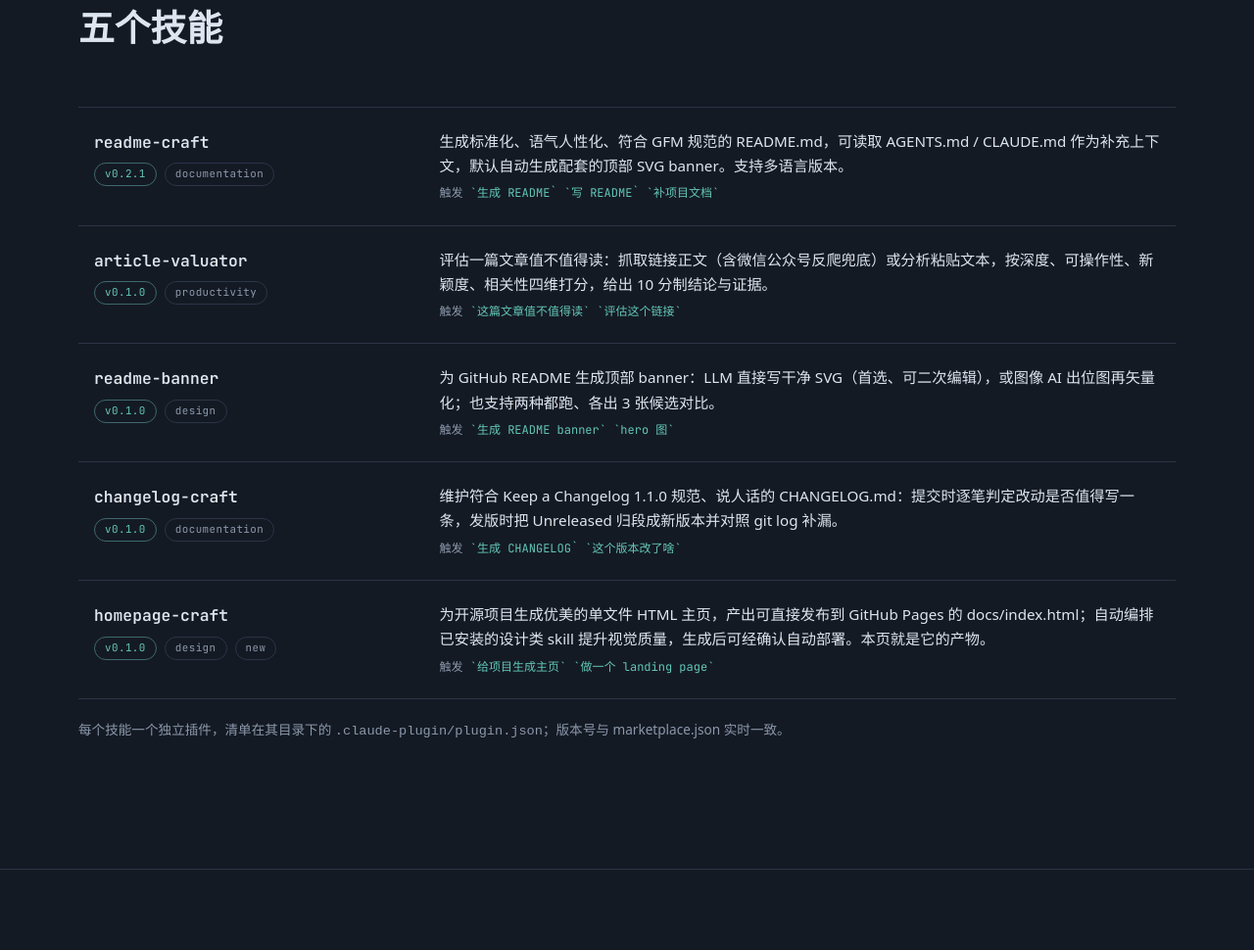
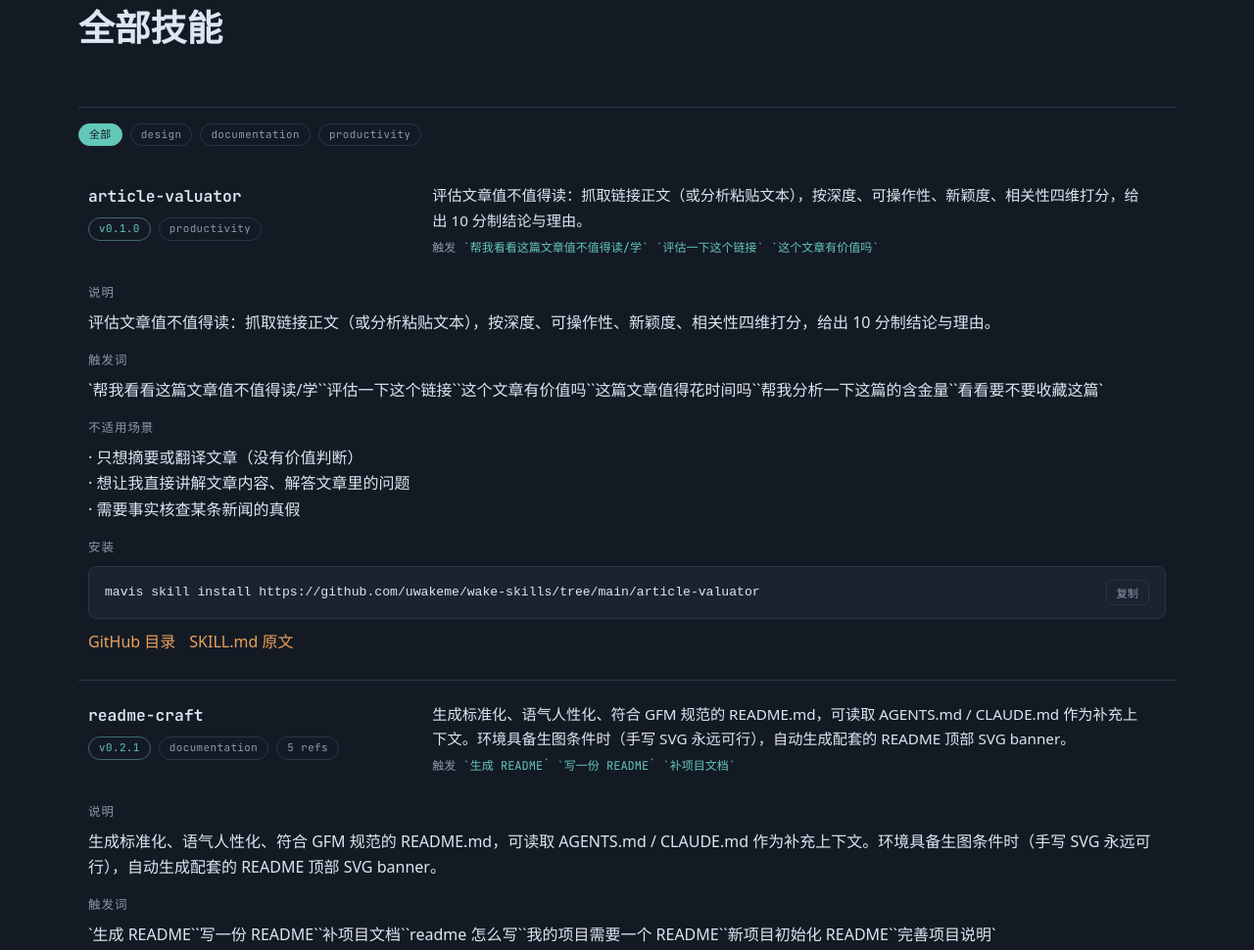
Before and after one commit to uwakeme/wake-skills, a website: page docs/index.html in a window 1280 px wide. Shown: the part 831-1801 px from the top of the page at 98% size. Drawn offline with nearby package versions, Linux system fonts and the light colour scheme.

Commit message:
feat: 主页 skill 列表改为数据驱动，含详情展开与分类筛选

```diff
--- a/docs/index.html
+++ b/docs/index.html
@@ -3,10 +3,12 @@
 <head>
 <meta charset="UTF-8">
 <meta name="viewport" content="width=device-width, initial-scale=1.0">
+<!-- auto:meta:count:begin -->
 <title>Wake-Skills — 文档、设计与效率类 AI 代理技能合集</title>
 <meta name="description" content="Wake 的个人技能合集：5 个技能覆盖 README 撰写、CHANGELOG 维护、项目主页生成、banner 设计与文章评估。同一个仓库，既是 Mavis skill 目录，也是 ZCode 插件市场，一条命令安装。">
 <meta property="og:title" content="Wake-Skills">
 <meta property="og:description" content="Wake 的个人技能合集：5 个技能覆盖 README、CHANGELOG、项目主页、banner 设计与文章评估，兼容 Mavis 与 ZCode 插件市场。">
+<!-- auto:meta:count:end -->
 <meta property="og:type" content="website">
 <meta property="og:url" content="https://uwakeme.github.io/wake-skills/">
 <meta name="twitter:card" content="summary">
@@ -229,6 +231,33 @@ footer { border-top: 1px solid var(--border); }
   .install-grid { grid-template-columns: minmax(0, 1fr); }
   .mini-install code { max-width: 55vw; }
 }
+
+/* ---------- skill detail ---------- */
+.filter-bar { display: flex; flex-wrap: wrap; gap: 8px; padding: 16px 0; }
+.filter-chip { cursor: pointer; user-select: none; }
+.filter-chip[aria-pressed="true"] { color: var(--bg); background: var(--teal); border-color: var(--teal); }
+.skill-item { border-top: 1px solid var(--border); }
+.skill-item:first-child { border-top: none; }
+.skill-toggle {
+  display: grid; grid-template-columns: 1fr auto; gap: 16px; align-items: start;
+  width: 100%; text-align: left; background: none; border: 0; cursor: pointer;
+  padding: 22px 10px; color: inherit; font: inherit;
+}
+.skill-toggle:hover { background: var(--surface); }
+.skill-detail {
+  padding: 4px 10px 26px; min-width: 0;
+  display: grid; gap: 18px;
+}
+.skill-detail dt { color: var(--dim); font-size: 0.78rem; letter-spacing: 0.08em; text-transform: uppercase; margin-bottom: 6px; }
+.skill-detail dd { margin: 0; }
+.ref-list { display: flex; flex-wrap: wrap; gap: 8px; }
+.ref-list a { font-family: var(--font-mono); font-size: 0.78rem; border: 1px solid var(--border); border-radius: 999px; padding: 3px 10px; }
+.skill-detail .cmd { margin-top: 8px; }
+#skill-load-error { padding: 24px 0; }
+/* 列表行现在是可展开的按钮：外层 .skill-toggle 已有 padding 与分隔线，
+   内层 .skill-row 若保留自己的 padding 和 border-bottom，
+   上下留白翻倍、相邻两条之间会出现 2px 粗线。这里把内层清零。 */
+.skill-item .skill-row { padding: 0; border-bottom: 0; }
 </style>
 </head>
 <body>
@@ -249,8 +278,8 @@ footer { border-top: 1px solid var(--border); }
   <div class="wrap">
     <div class="hero">
       <div class="hero-copy">
-        <p class="eyebrow">MIT<span class="sep">·</span>5 skills<span class="sep">·</span>v0.2.0<span class="sep">·</span>Mavis + ZCode</p>
-        <h1>五个技能，一条命令，<br>装进你的 <span class="accent">AI 编码代理</span></h1>
+        <p class="eyebrow">MIT<span class="sep">·</span><span id="hero-skill-count">5 skills</span><span class="sep">·</span>v0.2.0<span class="sep">·</span>Mavis + ZCode</p>
+        <h1>一套技能，一条命令，<br>装进你的 <span class="accent">AI 编码代理</span></h1>
         <p class="sub">Wake 的个人技能合集：README 撰写、CHANGELOG 维护、项目主页生成、banner 设计、文章评估。同一个仓库，既是 Mavis skill 目录，也是 ZCode 插件市场。</p>
         <div class="cta-row">
           <a class="btn btn-primary" href="https://github.com/uwakeme/wake-skills" target="_blank" rel="noopener">GitHub 仓库</a>
@@ -261,14 +290,14 @@ footer { border-top: 1px solid var(--border); }
           <button type="button" class="copy-btn" data-copy="hero-cmd" aria-label="复制安装命令">复制</button>
         </div>
       </div>
-      <div class="fm-card" role="img" aria-label="仓库名片：name wake-skills，5 个技能，MIT 协议，支持 Mavis 与 ZCode 插件两种格式">
+      <div class="fm-card" role="img" aria-label="仓库名片：name wake-skills，技能清单见下方，MIT 协议，支持 Mavis 与 ZCode 插件两种格式">
         <div class="fm-line fm-delimiter">---</div>
         <div class="fm-line"><span class="fm-key">name:</span> <span class="fm-val">wake-skills</span></div>
         <div class="fm-line"><span class="fm-key">description:</span> <span class="fm-val">|</span></div>
         <div class="fm-line fm-block">Wake 的个人技能合集：</div>
         <div class="fm-line fm-block">文档、设计与效率类技能。</div>
         <div class="fm-line"><span class="fm-key">version:</span> <span class="fm-num">0.2.0</span></div>
-        <div class="fm-line"><span class="fm-key">skills:</span> <span class="fm-num">5</span></div>
+        <div class="fm-line"><span class="fm-key">skills:</span> <span class="fm-num" id="fm-skill-count">5</span></div>
         <div class="fm-line"><span class="fm-key">license:</span> <span class="fm-val">MIT</span></div>
         <div class="fm-line"><span class="fm-key">formats:</span> <span class="fm-val">[mavis, zcode-plugin]</span></div>
         <div class="fm-line fm-delimiter">---</div>
@@ -281,61 +310,18 @@ footer { border-top: 1px solid var(--border); }
       <div class="section-head reveal">
         <span class="rule"></span>
         <span class="label">Plugins · marketplace.json</span>
-        <h2 id="skills-h2">五个技能</h2>
+        <h2 id="skills-h2">全部技能</h2>
       </div>
       <div class="shelf reveal">
-        <a class="skill-row" href="https://github.com/uwakeme/wake-skills/tree/main/readme-craft" target="_blank" rel="noopener" aria-label="readme-craft，版本 0.2.1">
-          <div>
-            <span class="skill-name">readme-craft</span>
-            <div class="chips"><span class="chip ver">v0.2.1</span><span class="chip">documentation</span></div>
-          </div>
-          <div>
-            <p class="skill-desc">生成标准化、语气人性化、符合 GFM 规范的 README.md，可读取 AGENTS.md / CLAUDE.md 作为补充上下文，默认自动生成配套的顶部 SVG banner。支持多语言版本。</p>
-            <p class="skill-triggers">触发 <span class="t">`生成 README`</span> <span class="t">`写 README`</span> <span class="t">`补项目文档`</span></p>
-          </div>
-        </a>
-        <a class="skill-row" href="https://github.com/uwakeme/wake-skills/tree/main/article-valuator" target="_blank" rel="noopener" aria-label="article-valuator，版本 0.1.0">
-          <div>
-            <span class="skill-name">article-valuator</span>
-            <div class="chips"><span class="chip ver">v0.1.0</span><span class="chip">productivity</span></div>
-          </div>
-          <div>
-            <p class="skill-desc">评估一篇文章值不值得读：抓取链接正文（含微信公众号反爬兜底）或分析粘贴文本，按深度、可操作性、新颖度、相关性四维打分，给出 10 分制结论与证据。</p>
-            <p class="skill-triggers">触发 <span class="t">`这篇文章值不值得读`</span> <span class="t">`评估这个链接`</span></p>
-          </div>
-        </a>
-        <a class="skill-row" href="https://github.com/uwakeme/wake-skills/tree/main/readme-banner" target="_blank" rel="noopener" aria-label="readme-banner，版本 0.1.0">
-          <div>
-            <span class="skill-name">readme-banner</span>
-            <div class="chips"><span class="chip ver">v0.1.0</span><span class="chip">design</span></div>
-          </div>
-          <div>
-            <p class="skill-desc">为 GitHub README 生成顶部 banner：LLM 直接写干净 SVG（首选、可二次编辑），或图像 AI 出位图再矢量化；也支持两种都跑、各出 3 张候选对比。</p>
-            <p class="skill-triggers">触发 <span class="t">`生成 README banner`</span> <span class="t">`hero 图`</span></p>
-          </div>
-        </a>
-        <a class="skill-row" href="https://github.com/uwakeme/wake-skills/tree/main/changelog-craft" target="_blank" rel="noopener" aria-label="changelog-craft，版本 0.1.0">
-          <div>
-            <span class="skill-name">changelog-craft</span>
-            <div class="chips"><span class="chip ver">v0.1.0</span><span class="chip">documentation</span></div>
-          </div>
-          <div>
-            <p class="skill-desc">维护符合 Keep a Changelog 1.1.0 规范、说人话的 CHANGELOG.md：提交时逐笔判定改动是否值得写一条，发版时把 Unreleased 归段成新版本并对照 git log 补漏。</p>
-            <p class="skill-triggers">触发 <span class="t">`生成 CHANGELOG`</span> <span class="t">`这个版本改了啥`</span></p>
-          </div>
-        </a>
-        <a class="skill-row" href="https://github.com/uwakeme/wake-skills/tree/main/homepage-craft" target="_blank" rel="noopener" aria-label="homepage-craft，版本 0.1.0">
-          <div>
-            <span class="skill-name">homepage-craft</span>
-            <div class="chips"><span class="chip ver">v0.1.0</span><span class="chip">design</span><span class="chip">new</span></div>
-          </div>
-          <div>
-            <p class="skill-desc">为开源项目生成优美的单文件 HTML 主页，产出可直接发布到 GitHub Pages 的 docs/index.html；自动编排已安装的设计类 skill 提升视觉质量，生成后可经确认自动部署。本页就是它的产物。</p>
-            <p class="skill-triggers">触发 <span class="t">`给项目生成主页`</span> <span class="t">`做一个 landing page`</span></p>
-          </div>
-        </a>
+        <div class="filter-bar" id="skill-filters" role="group" aria-label="按分类筛选"></div>
+        <div id="skill-list"></div>
+        <div id="skill-load-error" hidden>
+          <p class="shelf-note">本页数据来自 <code>docs/skills.json</code>，浏览器禁止 <code>file://</code> 读取本地文件。
+            请在仓库根目录运行 <code>python -m http.server -d docs 8000</code>，再打开
+            <a href="http://127.0.0.1:8000/">http://127.0.0.1:8000/</a>。</p>
+        </div>
       </div>
-      <p class="shelf-note reveal">每个技能一个独立插件，清单在其目录下的 <code>.claude-plugin/plugin.json</code>；版本号与 marketplace.json 实时一致。</p>
+      <p class="shelf-note reveal">每个技能一个独立插件，清单在其目录下的 <code>.claude-plugin/plugin.json</code>。列表、版本与触发词由 <code>scripts/build-site-data.mjs</code> 从各 SKILL.md 与 marketplace.json 生成。</p>
     </div>
   </section>
 
@@ -411,6 +397,211 @@ if (window.matchMedia('(prefers-reduced-motion: no-preference)').matches && 'Int
 } else {
   document.querySelectorAll('.reveal').forEach(function (el) { el.classList.add('visible'); });
 }
+
+/* ---- skill list render (data-driven) ---- */
+/* 列表、详情、分类筛选全部由 docs/skills.json 驱动（npm run build 生成）。
+   静态 HTML 里只留容器：没有这份数据的访客（GitHub Pages 之外的本地 file:// 打开）
+   会看到明确的本地服务提示，而不是一份悄悄过期的硬编码清单。
+   所有字段一律走 textContent：反触发词里可能有从引号切分截断的残句，innerHTML 会翻车。 */
+(function () {
+  var listEl = document.getElementById('skill-list');
+  var filterEl = document.getElementById('skill-filters');
+  var errEl = document.getElementById('skill-load-error');
+  var payload = null;
+  var active = 'all';
+
+  function el(tag, cls, text) {
+    var n = document.createElement(tag);
+    if (cls) n.className = cls;
+    if (text != null) n.textContent = text;
+    return n;
+  }
+
+  /* 首屏 eyebrow 与 fm-card 上的数量同样由数据决定；
+     HTML 里的字面值只是 JS 失效时的兜底。 */
+  function paintCount(count) {
+    var hero = document.getElementById('hero-skill-count');
+    var card = document.getElementById('fm-skill-count');
+    if (hero) hero.textContent = count + ' skills';
+    if (card) card.textContent = String(count);
+  }
+
+  function detailList(title, items, render) {
+    var wrap = el('div');
+    var dt = el('dt', null, title);
+    var dd = el('dd');
+    items.forEach(function (x) { dd.appendChild(render(x)); });
+    wrap.appendChild(dt); wrap.appendChild(dd);
+    return wrap;
+  }
+
+  function renderDetail(s, host) {
+    host.textContent = '';
+    var triggers = s.triggers || [];
+    var antiTriggers = s.antiTriggers || [];
+    var references = s.references || [];
+    var dl = el('dl');
+    dl.style.display = 'grid';
+    dl.style.gap = '16px';
+
+    var desc = el('div');
+    desc.appendChild(el('dt', null, '说明'));
+    var d = el('dd', null, s.description);
+    desc.appendChild(d);
+    dl.appendChild(desc);
+
+    if (triggers.length) {
+      dl.appendChild(detailList('触发词', triggers, function (t) {
+        return el('span', 't', '`' + t + '`');
+      }));
+    }
+    if (antiTriggers.length) {
+      dl.appendChild(detailList('不适用场景', antiTriggers, function (t) {
+        var li = el('span', null, '· ' + t);
+        li.style.display = 'block';
+        return li;
+      }));
+    }
+    if (references.length) {
+      dl.appendChild(detailList('references（' + references.length + '）', references, function (f) {
+        var a = el('a', null, f);
+        a.href = s.url + '/references/' + f;
+        a.target = '_blank';
+        a.rel = 'noopener';
+        return a;
+      }));
+    }
+
+    var cmdWrap = el('div');
+    cmdWrap.appendChild(el('dt', null, '安装'));
+    var dd2 = el('dd');
+    var cmd = el('div', 'cmd');
+    var code = el('code', null, s.installCmd);
+    code.id = 'install-' + s.name;
+    var btn = el('button', 'copy-btn', '复制');
+    btn.type = 'button';
+    btn.setAttribute('data-copy', 'install-' + s.name);
+    btn.setAttribute('aria-label', '复制 ' + s.name + ' 安装命令');
+    cmd.appendChild(code); cmd.appendChild(btn);
+    dd2.appendChild(cmd);
+    var links = el('p', 'note');
+    var repo = el('a', null, 'GitHub 目录');
+    repo.href = s.url; repo.target = '_blank'; repo.rel = 'noopener';
+    var md = el('a', null, 'SKILL.md 原文');
+    md.href = s.url + '/SKILL.md'; md.target = '_blank'; md.rel = 'noopener';
+    md.style.marginLeft = '14px';
+    links.appendChild(repo); links.appendChild(md);
+    dd2.appendChild(links);
+    cmdWrap.appendChild(dd2);
+    dl.appendChild(cmdWrap);
+
+    host.appendChild(dl);
+    btn.addEventListener('click', function () {
+      var text = code.textContent.trim();
+      if (navigator.clipboard && window.isSecureContext) {
+        navigator.clipboard.writeText(text);
+      } else {
+        var ta = document.createElement('textarea');
+        ta.value = text; document.body.appendChild(ta); ta.select();
+        document.execCommand('copy'); ta.remove();
+      }
+      var old = btn.textContent;
+      btn.textContent = '已复制';
+      setTimeout(function () { btn.textContent = old; }, 1500);
+    });
+  }
+
+  function render() {
+    listEl.textContent = '';
+    payload.skills.filter(function (s) {
+      return active === 'all' || s.category === active;
+    }).forEach(function (s) {
+      var references = s.references || [];
+      var triggers = s.triggers || [];
+      var item = el('div', 'skill-item');
+      var head = el('div', 'skill-row');
+      var left = el('div');
+      left.appendChild(el('span', 'skill-name', s.name));
+      var chips = el('div', 'chips');
+      chips.appendChild(el('span', 'chip ver', 'v' + s.version));
+      chips.appendChild(el('span', 'chip', s.category));
+      if (references.length) chips.appendChild(el('span', 'chip', references.length + ' refs'));
+      left.appendChild(chips);
+      var right = el('div');
+      right.appendChild(el('p', 'skill-desc', s.description));
+      if (triggers.length) {
+        var tp = el('p', 'skill-triggers', '触发 ');
+        triggers.slice(0, 3).forEach(function (t) { tp.appendChild(el('span', 't', '`' + t + '` ')); });
+        right.appendChild(tp);
+      }
+      head.appendChild(left); head.appendChild(right);
+
+      var detail = el('div', 'skill-detail');
+      detail.hidden = true;
+      renderDetail(s, detail);
+
+      var toggle = el('button', 'skill-toggle');
+      toggle.type = 'button';
+      toggle.setAttribute('aria-expanded', 'false');
+      toggle.setAttribute('aria-label', s.name + '，版本 ' + s.version + '，展开详情');
+      toggle.appendChild(head);
+      toggle.addEventListener('click', function () {
+        var open = detail.hidden;
+        detail.hidden = !open;
+        toggle.setAttribute('aria-expanded', String(open));
+      });
+
+      item.appendChild(toggle);
+      item.appendChild(detail);
+      listEl.appendChild(item);
+    });
+  }
+
+  function renderFilters() {
+    filterEl.textContent = '';
+    var cats = ['all'].concat(payload.categories || []);
+    cats.forEach(function (c) {
+      var b = el('span', 'chip filter-chip', c === 'all' ? '全部' : c);
+      b.setAttribute('role', 'button');
+      b.setAttribute('tabindex', '0');
+      b.setAttribute('aria-pressed', String(active === c));
+      // span 模拟按钮：既然给了 tabindex 就得能回车/空格激活，否则键盘用户只能看不能按。
+      function pick() { active = c; render(); renderFilters(); }
+      b.addEventListener('click', pick);
+      b.addEventListener('keydown', function (e) {
+        if (e.key === 'Enter' || e.key === ' ') { e.preventDefault(); pick(); }
+      });
+      filterEl.appendChild(b);
+    });
+  }
+
+  window.__renderSkills = function (data) {
+    payload = data;
+    errEl.hidden = true;
+    listEl.hidden = false;
+    paintCount(data.count || data.skills.length);
+    renderFilters();
+    render();
+  };
+
+  if (location.protocol === 'file:') {
+    errEl.hidden = false;
+    listEl.hidden = true;
+    return;
+  }
+  fetch('skills.json')
+    .then(function (r) {
+      if (!r.ok) throw new Error('HTTP ' + r.status);
+      return r.json();
+    })
+    .then(window.__renderSkills)
+    .catch(function (err) {
+      errEl.hidden = false;
+      errEl.querySelector('p').textContent =
+        '技能数据加载失败（' + err.message + '）。请运行 npm run build 后重试。';
+      listEl.hidden = true;
+    });
+})();
 </script>
 
 </body>
```
Also changed, not shown: test/homepage.test.mjs (added, +296 -0 lines).
